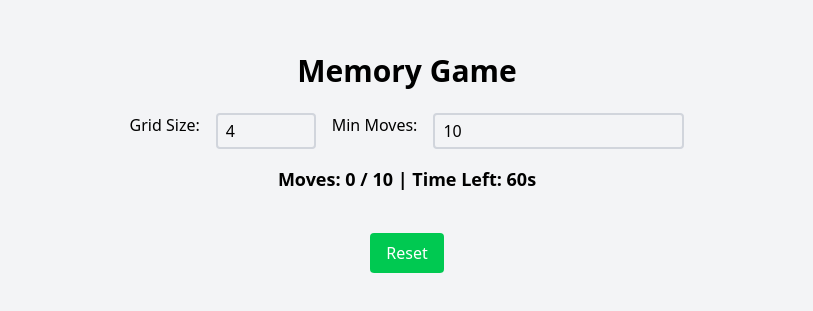
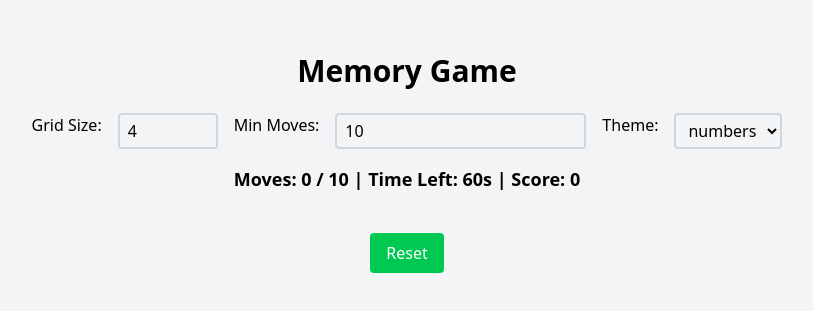
Before and after one commit to Shashi5657/React-Problem-Solving, a React app in the folder mind-game/: page / in a window 1280 px wide. Shown: the part 237-548 px from the top of the page, without its empty margins (233-1046 px from the left). Built offline with nearby package versions, Linux system fonts and the light colour scheme; the HTML template or start-up script is replaced by a standard one.

Commit message:
added additional features

```diff
--- a/mind-game/src/components/memoryGame.jsx
+++ b/mind-game/src/components/memoryGame.jsx
@@ -2,6 +2,98 @@ import React, { useEffect, useState } from "react";
 import flipSound from "../../public/flip.mp3";
 import winSound from "../../public/win.mp3";
 import loseSound from "../../public/lose.mp3";
+
+const themes = {
+  numbers: [...Array(50).keys()].map((n) => n + 1), // Numbers 1-50
+  emojis: [
+    "😃",
+    "😂",
+    "😍",
+    "🤩",
+    "🥳",
+    "😎",
+    "😇",
+    "🤖",
+    "🤡",
+    "👽",
+    "🎃",
+    "💀",
+    "👻",
+    "🦄",
+    "🐵",
+    "🐶",
+    "🐱",
+    "🐭",
+    "🐹",
+    "🐰",
+  ],
+  animals: [
+    "🐶",
+    "🐱",
+    "🐻",
+    "🐰",
+    "🦊",
+    "🐼",
+    "🦁",
+    "🐸",
+    "🐯",
+    "🐮",
+    "🐷",
+    "🐵",
+    "🦉",
+    "🦆",
+    "🦇",
+    "🦄",
+    "🐢",
+    "🐙",
+    "🦎",
+    "🦕",
+  ],
+  fruits: [
+    "🍎",
+    "🍌",
+    "🍇",
+    "🍉",
+    "🍒",
+    "🥭",
+    "🍍",
+    "🍓",
+    "🥥",
+    "🍋",
+    "🍊",
+    "🥝",
+    "🍑",
+    "🍈",
+    "🥑",
+    "🥦",
+    "🍅",
+    "🌽",
+    "🍆",
+    "🥕",
+  ],
+  sports: [
+    "⚽",
+    "🏀",
+    "🏈",
+    "🎾",
+    "⚾",
+    "🏐",
+    "🏉",
+    "🥎",
+    "🥊",
+    "🏓",
+    "🏸",
+    "🥋",
+    "⛳",
+    "🏹",
+    "🏒",
+    "🏂",
+    "🛹",
+    "🎿",
+    "🛼",
+    "🚴",
+  ],
+};
 
 const MemoryGame = () => {
   const [gridSize, setGridSize] = useState(4);
@@ -13,8 +105,10 @@ const MemoryGame = () => {
   const [moves, setMoves] = useState(0);
   const [minMoves, setMinMoves] = useState(10);
   const [gameOver, setGameOver] = useState(false);
-  const [timeLeft, setTimeLeft] = useState(60); // Timer (60 sec)
+  const [timeLeft, setTimeLeft] = useState(60);
   const [timerRunning, setTimerRunning] = useState(false);
+  const [score, setScore] = useState(0);
+  const [theme, setTheme] = useState("numbers");
 
   const flipAudio = new Audio(flipSound);
   const winAudio = new Audio(winSound);
@@ -23,13 +117,22 @@ const MemoryGame = () => {
   const initializeGame = () => {
     const totalCards = gridSize * gridSize;
     const pairCount = Math.floor(totalCards / 2);
-    const numbers = [...Array(pairCount).keys()].map((n) => n + 1);
-    const shuffledCards = [...numbers, ...numbers]
+    // Get the selected theme icons
+    let themeIcons = themes[theme];
+
+    // If not enough icons, repeat them to cover the required pairs
+    while (themeIcons.length < pairCount) {
+      themeIcons = [...themeIcons, ...themeIcons]; // Duplicate existing icons
+    }
+
+    // Now slice the required number of pairs
+    const selectedIcons = themeIcons.slice(0, pairCount);
+    const shuffledCards = [...selectedIcons, ...selectedIcons]
       .sort(() => Math.random() - 0.5)
       .slice(0, totalCards)
-      .map((number, index) => ({
+      .map((icon, index) => ({
         id: index,
-        number,
+        value: icon,
       }));
 
     setCards(shuffledCards);
@@ -38,7 +141,8 @@ const MemoryGame = () => {
     setWon(false);
     setMoves(0);
     setGameOver(false);
-    setTimeLeft(60); // Reset timer
+    setTimeLeft(60);
+    setScore(0);
     setTimerRunning(true);
   };
 
@@ -70,13 +174,19 @@ const MemoryGame = () => {
       setWon(true);
       setTimerRunning(false);
       winAudio.play();
+      calculateScore();
     }
   }, [solved, cards, moves, minMoves]);
+
+  const calculateScore = () => {
+    const calculatedScore = timeLeft * 10 + (minMoves - moves) * 20;
+    setScore(calculatedScore > 0 ? calculatedScore : 0);
+  };
 
   const checkMatch = (secondId) => {
     const [firstId] = flipped;
 
-    if (cards[firstId].number === cards[secondId].number) {
+    if (cards[firstId].value === cards[secondId].value) {
       setSolved([...solved, firstId, secondId]);
       setFlippled([]);
       setDisabled(false);
@@ -102,12 +212,7 @@ const MemoryGame = () => {
       setDisabled(true);
       if (id !== flipped[0]) {
         setFlippled([...flipped, id]);
-        setMoves((prev) => {
-          const newMoves = prev + 1;
-          if (newMoves > minMoves) setGameOver(true);
-          return newMoves;
-        });
-
+        setMoves((prev) => prev + 1);
         checkMatch(id);
       } else {
         setFlippled([]);
@@ -124,9 +229,8 @@ const MemoryGame = () => {
       <h1 className="text-3xl font-bold mb-6">Memory Game</h1>
 
       <div className="mb-4 flex space-x-4">
-        <label htmlFor="gridSize">Grid Size:</label>
+        <label>Grid Size:</label>
         <input
-          id="gridSize"
           type="number"
           min="2"
           max="10"
@@ -135,19 +239,31 @@ const MemoryGame = () => {
           className="border-2 border-gray-300 rounded px-2 py-1"
         />
 
-        <label htmlFor="minMoves">Min Moves:</label>
+        <label>Min Moves:</label>
         <input
-          id="minMoves"
           type="number"
           min="1"
           value={minMoves}
           onChange={(e) => setMinMoves(parseInt(e.target.value))}
           className="border-2 border-gray-300 rounded px-2 py-1"
         />
+
+        <label>Theme:</label>
+        <select
+          value={theme}
+          onChange={(e) => setTheme(e.target.value)}
+          className="border-2 border-gray-300 rounded px-2 py-1"
+        >
+          {Object.keys(themes).map((t) => (
+            <option key={t} value={t}>
+              {t}
+            </option>
+          ))}
+        </select>
       </div>
 
       <div className="mb-2 text-lg font-semibold">
-        Moves: {moves} / {minMoves} | Time Left: {timeLeft}s
+        Moves: {moves} / {minMoves} | Time Left: {timeLeft}s | Score: {score}
       </div>
 
       <div
@@ -160,7 +276,7 @@ const MemoryGame = () => {
         {cards.map((card) => (
           <div
             onClick={() => handleClick(card.id)}
-            className={`aspect-square flex items-center justify-center text-xl font-bold rounded-lg cursor-pointer transition-all duration-300 ${
+            className={`aspect-square flex items-center justify-center text-3xl font-bold rounded-lg cursor-pointer transition-all duration-300 ${
               isFlipped(card.id)
                 ? isSolved(card.id)
                   ? "bg-green-500 text-white"
@@ -169,13 +285,15 @@ const MemoryGame = () => {
             }`}
             key={card.id}
           >
-            {isFlipped(card.id) ? card.number : "?"}
+            {isFlipped(card.id) ? card.value : "?"}
           </div>
         ))}
       </div>
 
       {won && (
-        <div className="mt-4 text-4xl font-bold text-green-500">You Won!!!</div>
+        <div className="mt-4 text-4xl font-bold text-green-500">
+          You Won! Score: {score}
+        </div>
       )}
       {gameOver && (
         <div className="mt-4 text-4xl font-bold text-red-500">Game Over!</div>
```
